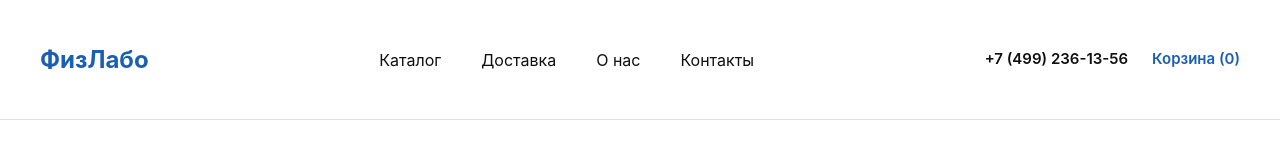
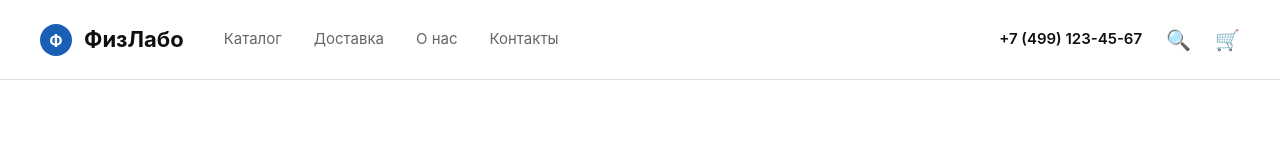
Before and after one commit to dmitrijprivalihin701-eng/FIz, a plain HTML site: page index.html in a window 1280 px wide. Drawn offline with Linux system fonts and the light colour scheme.

Commit message:
Update index.html

```diff
--- a/index.html
+++ b/index.html
@@ -16,34 +16,59 @@
   /* ШАПКА */
   .header {
     width: 100%;
-    height: 120px;
+    height: 80px; /* Сделали чуть ниже */
     border-bottom: 1px solid #E0E0E0;
     display: flex;
     align-items: center;
-    padding: 0 40px;
+    padding: 0 40px; /* Уменьшили отступы по краям */
     justify-content: space-between;
     background: #ffffff;
     position: sticky;
     top: 0;
     z-index: 100;
   }
-  .logo {
-    font-size: 24px;
-    font-weight: 700;
-    color: #1A5FB4;
+
+  /* Группируем логотип и иконку */
+  .logo-group {
+    display: flex;
+    align-items: center;
+    gap: 12px;
     text-decoration: none;
   }
+  .logo-icon {
+    width: 32px;
+    height: 32px;
+    background: #1A5FB4;
+    color: white;
+    border-radius: 50%;
+    display: flex;
+    align-items: center;
+    justify-content: center;
+    font-weight: bold;
+    font-size: 16px;
+  }
+  .logo-text {
+    font-size: 22px;
+    font-weight: 700;
+    color: #0F0F10;
+  }
+
+  /* Меню теперь идет сразу после логотипа */
   .nav {
     display: flex;
-    gap: 40px;
+    gap: 32px;
+    margin-left: 40px;
+    margin-right: auto; /* Прижимает меню влево, а остальное вправо */
   }
   .nav a {
-    font-size: 16px;
-    color: #0F0F10;
+    font-size: 15px;
+    color: #666;
     text-decoration: none;
     transition: color 0.2s;
   }
   .nav a:hover { color: #1A5FB4; }
+
+  /* Правая часть: телефон, поиск, корзина */
   .header-right {
     display: flex;
     align-items: center;
@@ -54,11 +79,14 @@
     font-weight: 600;
     color: #0F0F10;
   }
-  .cart {
-    font-size: 15px;
-    font-weight: 600;
+  .header-icon {
+    font-size: 20px;
+    color: #666;
+    text-decoration: none;
+    cursor: pointer;
+  }
+  .header-icon:hover {
     color: #1A5FB4;
-    text-decoration: none;
   }
 </style>
 </head>
@@ -66,16 +94,22 @@
 
 <!-- ШАПКА -->
 <header class="header">
-  <a href="#" class="logo">ФизЛабо</a>
+  <a href="#" class="logo-group">
+    <div class="logo-icon">Ф</div>
+    <span class="logo-text">ФизЛабо</span>
+  </a>
+
   <nav class="nav">
     <a href="#">Каталог</a>
     <a href="#">Доставка</a>
     <a href="#">О нас</a>
     <a href="#">Контакты</a>
   </nav>
+
   <div class="header-right">
-    <span class="phone">+7 (499) 236-13-56</span>
-    <a href="#" class="cart">Корзина (0)</a>
+    <span class="phone">+7 (499) 123-45-67</span>
+    <a href="#" class="header-icon">🔍</a>
+    <a href="#" class="header-icon">🛒</a>
   </div>
 </header>
 
```
